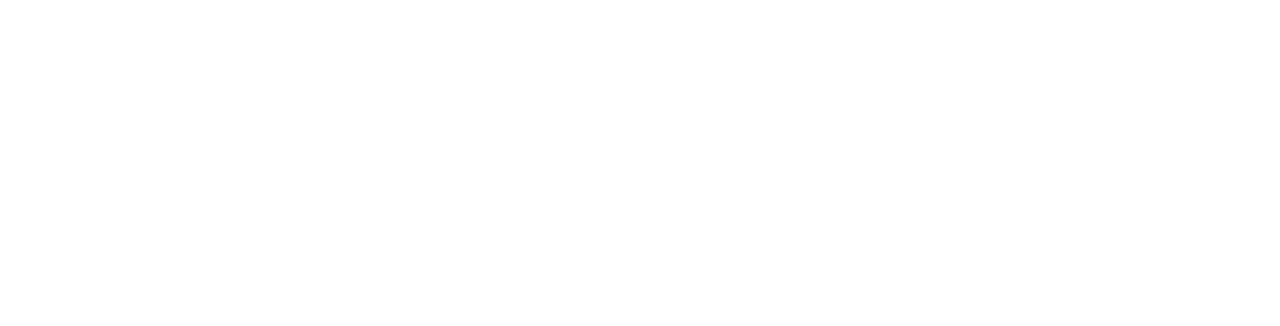
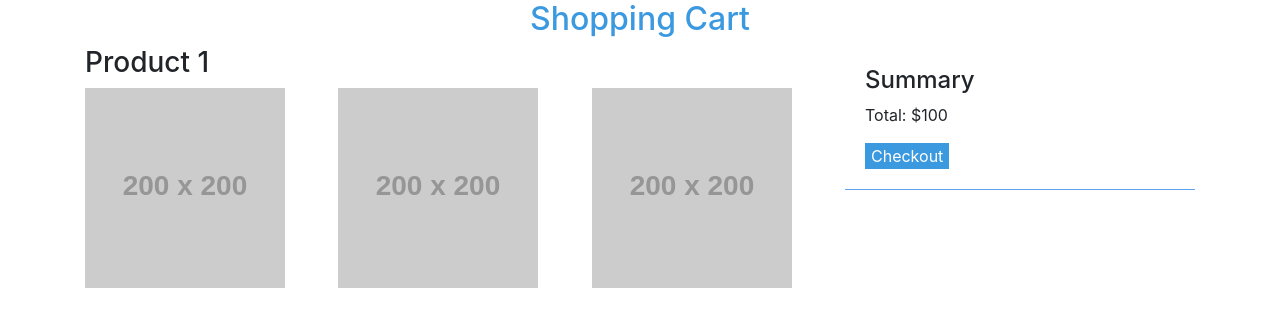
Before and after one commit to acciojob/bootstrap-shopping-cart-Shashank84-creator, a website: page main.html in a window 1280 px wide. Drawn offline with nearby package versions, Linux system fonts and the light colour scheme.

Commit message:
created a submission

```diff
--- a/main.html
+++ b/main.html
@@ -1,16 +1,62 @@
 <!DOCTYPE html>
+<html lang="en">
+<head>
+  <meta charset="UTF-8">
+  <meta name="viewport" content="width=device-width, initial-scale=1.0">
+  <title>Shopping Cart</title>
+  <link href="https://stackpath.bootstrapcdn.com/bootstrap/4.5.2/css/bootstrap.min.css" rel="stylesheet">
+  <style>
+    .block-heading {
+      text-align: center;
+      color: #3b99e0;
+    }
+    .summary {
+      padding: 20px;
+      border-bottom: 1px solid #5ea4f3;
+    }
+    .summary button {
+      background-color: #3b99e0;
+      color: white;
+      border: none;
+    }
+  </style>
+</head>
+<body>
 
-<html>
+<div class="container">
+  <div class="row">
+    <div class="col-lg-12">
+      <h2 class="block-heading">Shopping Cart</h2>
+    </div>
+  </div>
 
-<head>
-	<link rel="stylesheet" href="styles.css">
-</head>
+  <div class="row">
+    <div class="col-lg-8">
+      <div class="product">
+        <h3>Product 1</h3>
+        <div class="row">
+          <div class="col-lg-4">
+            <img src="https://via.placeholder.com/200" alt="Product 1" class="img-fluid">
+          </div>
+          <div class="col-lg-4">
+            <img src="https://via.placeholder.com/200" alt="Product 1" class="img-fluid">
+          </div>
+          <div class="col-lg-4">
+            <img src="https://via.placeholder.com/200" alt="Product 1" class="img-fluid">
+          </div>
+        </div>
+      </div>
+    </div>
 
-<body>
-	<!-- the entire body must be written by student -->
-    <script type="text/javascript" src="./script.js">
-</script>
+    <div class="col-lg-4">
+      <div class="summary">
+        <h4>Summary</h4>
+        <p>Total: $100</p>
+        <button>Checkout</button>
+      </div>
+    </div>
+  </div>
+</div>
 
 </body>
-
 </html>
```
